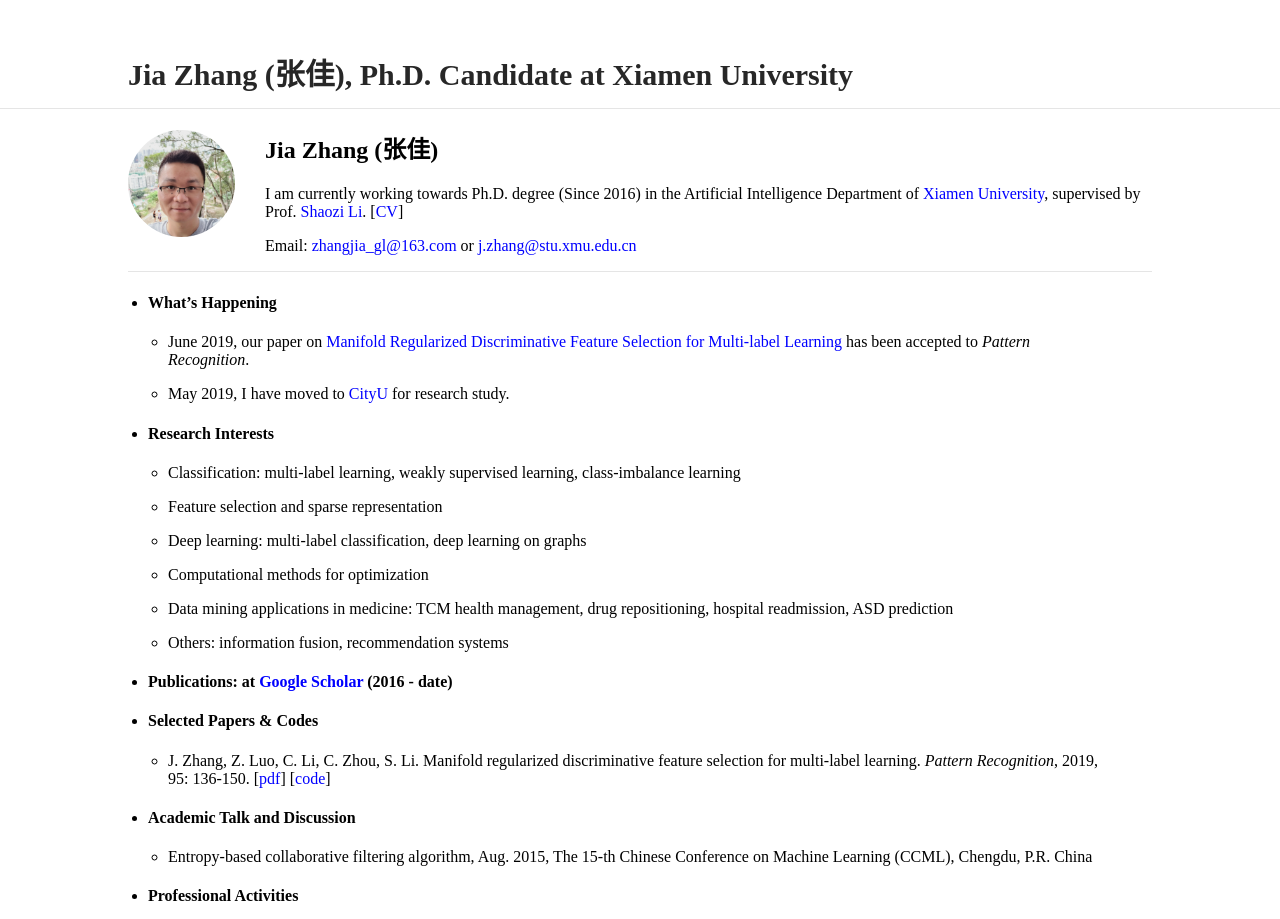
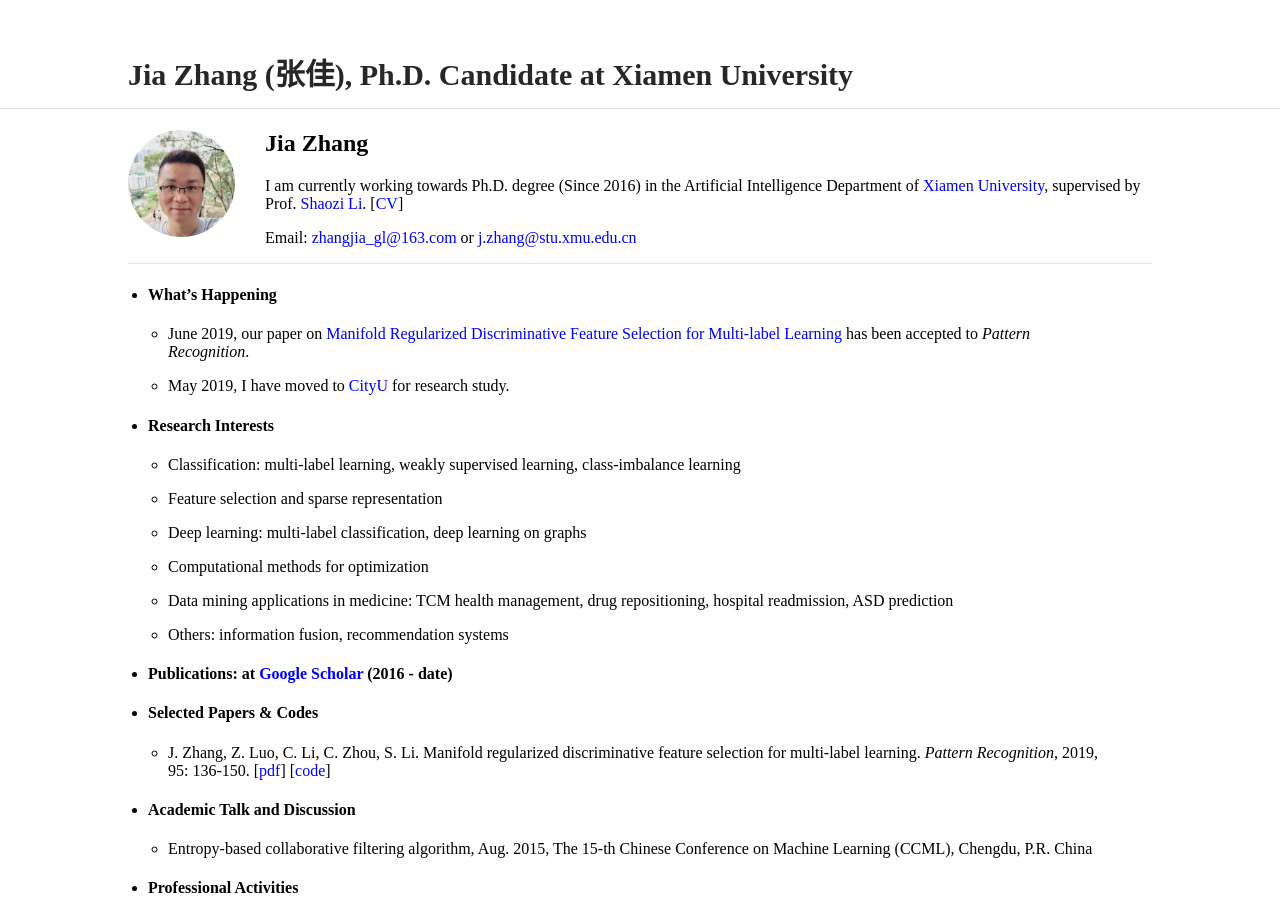
Before and after one commit to jiazhang-ml/jiazhang-ml.github.io, a Jekyll site: the page built from index.md, in a window 1280 px wide. Shown: the top 919 px of the page. Built offline with Jekyll 4.4.1, drawn with Linux system fonts in a browser that asks for light colours.

Commit message:
Update index.md

```diff
--- a/index.md
+++ b/index.md
@@ -4,7 +4,7 @@ layout: default
 
 <img class="profile-picture" src="jiazhang.jpg">
 
-## Jia Zhang (张佳)
+## Jia Zhang
 
 I am currently working towards Ph.D. degree (Since 2016) in the Artificial Intelligence Department of [Xiamen University](https://www.xmu.edu.cn/), supervised by Prof. [Shaozi Li](http://imt.xmu.edu.cn/szdw.html). [[CV](resume.pdf)]
 
```
